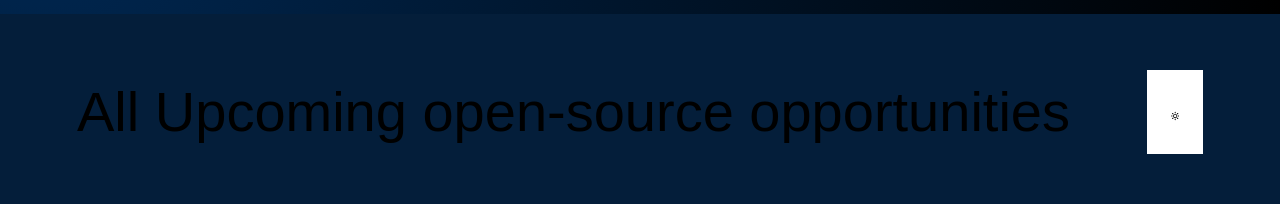
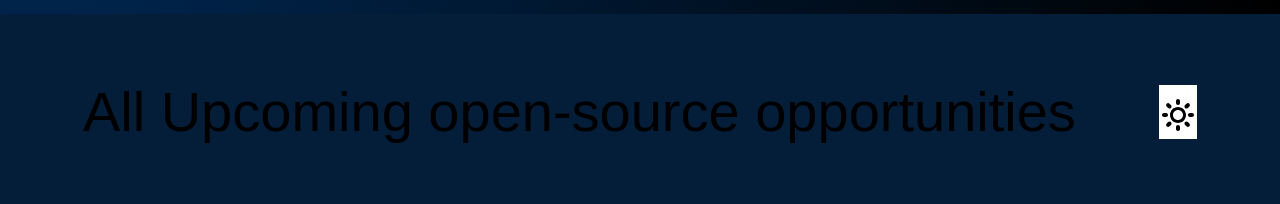
Before and after one commit to hparashar27/OpenlySource, a React (Create React App) app: page /Opportunities in a window 1280 px wide. Shown: the part 165-369 px from the top of the page. Built offline with nearby package versions, Linux system fonts and the light colour scheme; no server answers; a web font is replaced by a local one.

Commit message:
fixing of the theme feature

```diff
--- a/src/Components/Opportunities/Opportunities.css
+++ b/src/Components/Opportunities/Opportunities.css
@@ -91,12 +91,13 @@ color: black;
 
 .Opp_heading_icon button{
     border: none;
+    font-size: 2rem;
     background-color:#fff;
-    /* padding: 0.4rem; */
+    margin: 0.2rem;
 }
 
-.icon{
-    /* font-size: 1.2rem;  */
+.theme_icon{
+    font-size: 2rem;
 }
 .visit_button {
     display: flex;
--- a/src/Components/Opportunities/Opportunities.js
+++ b/src/Components/Opportunities/Opportunities.js
@@ -24,7 +24,7 @@ fecthData();
       {/* opportunities heading  */}
       <div className="Opp_heading">All Upcoming open-source opportunities
       <div className="Opp_heading_icon">
-        <button > {DarkTheme ? <BsMoonStarsFill className='icon' onClick = {()=>setDarkTheme(false)}/> : <ImSun className='icon'onClick = {()=>setDarkTheme(true)}/>} </button></div>
+        <button > {DarkTheme ? <BsMoonStarsFill className='theme_icon' onClick = {()=>setDarkTheme(false)}/> : <ImSun className='theme_icon' onClick = {()=>setDarkTheme(true)}/>} </button></div>
        </div>
       <div className="Opp_cards_list">
         {/* for Google summer of code */}
```
